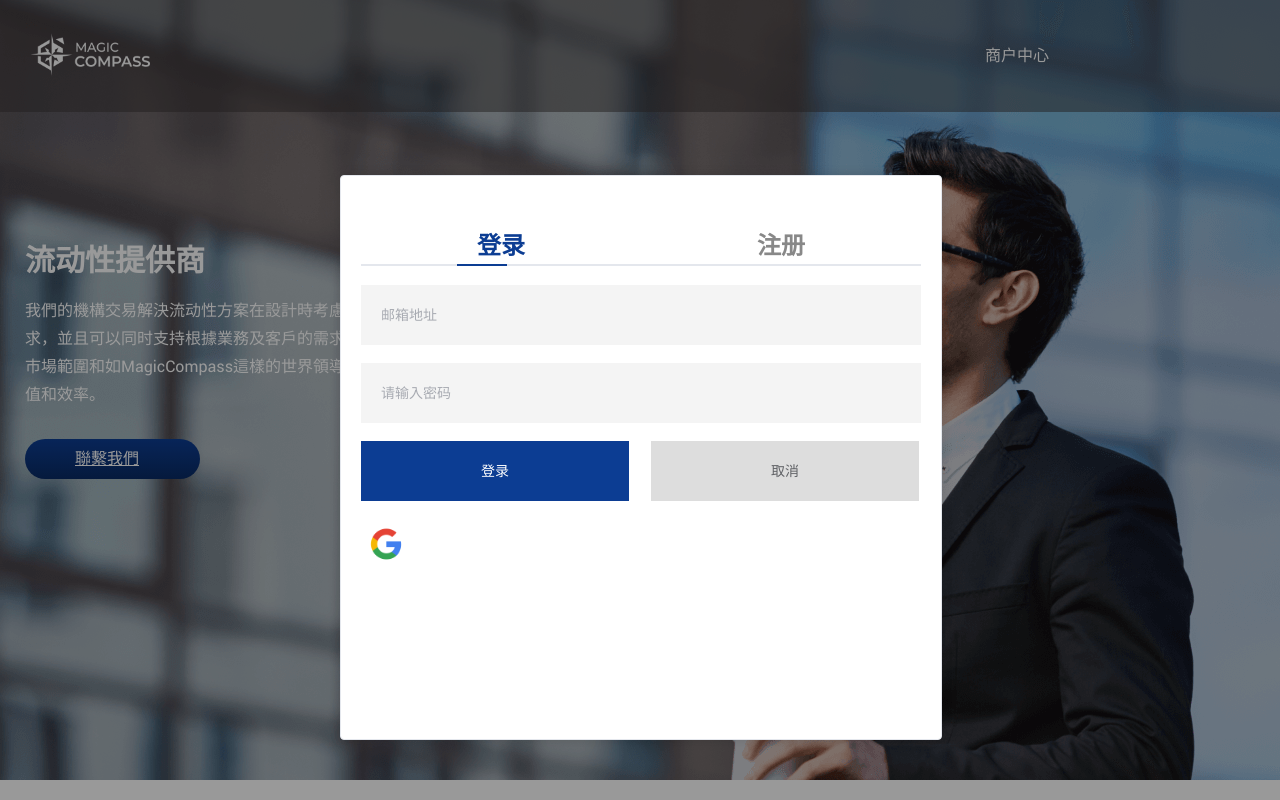
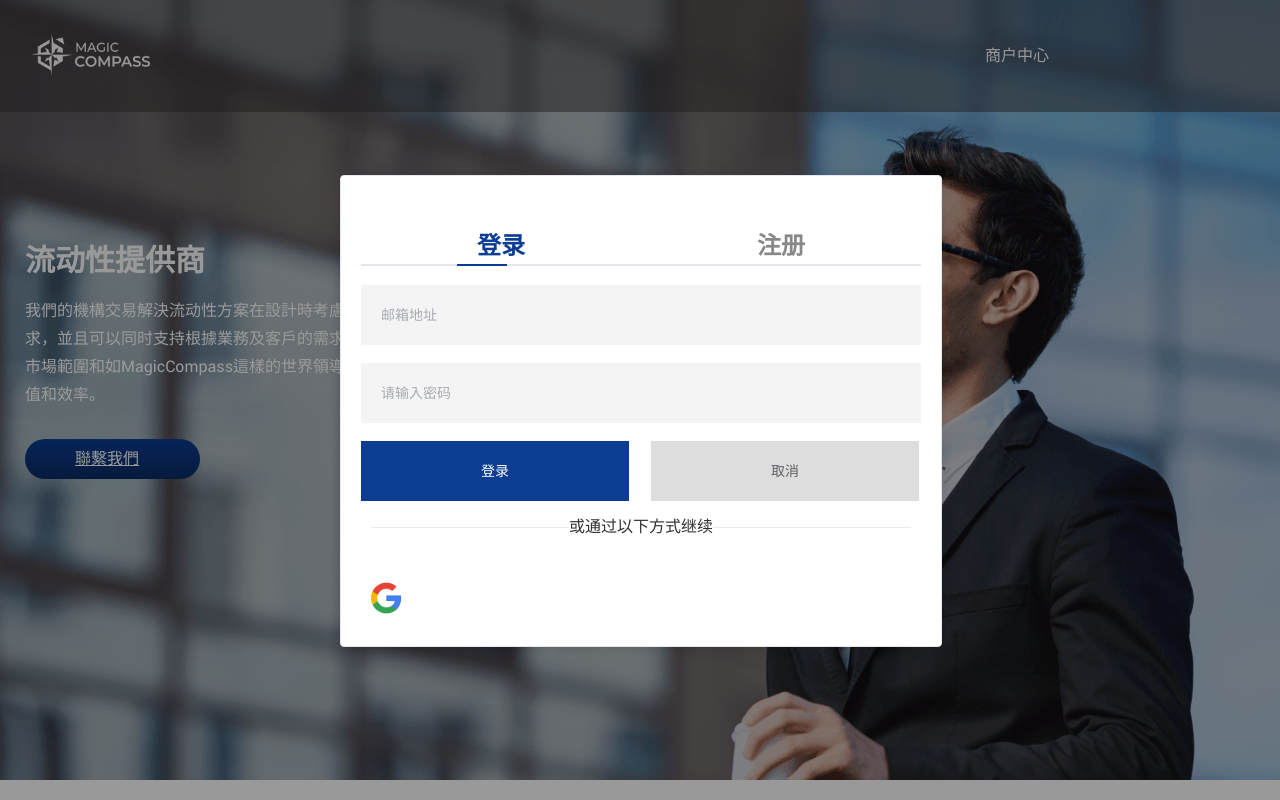
Before and after one commit to NashNiu/trader, a Vue app: page /#/ in a window 1280 px wide. Both pictures are taken after a click on the element "商户中心". Shown: the top 800 px of the page. Built offline with nearby package versions, Linux system fonts and the light colour scheme.

Commit message:
优化登录逻辑

```diff
--- a/src/components/common/login.vue
+++ b/src/components/common/login.vue
@@ -38,7 +38,11 @@
                 <el-button @click="resetForm(formRef)">取消</el-button>
               </el-form-item>
             </el-form>
-            <div class="line"></div>
+            <div class="line">
+              <p class="title">
+                <span>或通过以下方式继续</span>
+              </p>
+            </div>
             <div id="g_id_signin" class="g_id_signin" @click="googleBtn">
               <img :src="googleImg" class="googleImg" alt="" />
             </div>
@@ -406,9 +410,26 @@ onMounted(() => {
     color: #fff;
     margin-right: 10px;
   }
+  .line {
+    margin-bottom: 38px;
+    .title {
+      margin-bottom: 10px;
+      color: var(--placeholdColor);
+      text-align: center;
+      display: flex;
+      align-items: center;
+      padding: 0 10px;
+    }
+    .title::before,
+    .title::after {
+      background: #e9ebf2;
+      content: '';
+      flex: 1;
+      height: 1px;
+    }
+  }
   #g_id_signin {
-    width: 50px;
-    height: 200px;
+    width: 220px;
     .googleImg {
       width: 50px;
       height: 50px;
--- a/src/components/layout/layout.vue
+++ b/src/components/layout/layout.vue
@@ -49,11 +49,13 @@ const checkingToken = ref(false);
 const createWallet = async () => {
   const res = await createUserWallet();
   if (res?.data?.status === 0) {
-    const userInfoRes = await getUserInfoByToken();
-    if (userInfoRes?.data?.status === 0) {
-      const password = tools.decrypt(res.data?.data?.password);
-      userStore.setUserInfo({ ...res.data.data, password });
-    }
+    //修改创建钱包逻辑
+    // const userInfoRes = await getUserInfoByToken();
+    // if (userInfoRes?.data?.status === 0) {
+    //   const password = tools.decrypt(res.data?.data?.password);
+    //   userStore.setUserInfo({ ...res.data.data, password });
+    // }
+    await checkToken();
   }
 };
 const showChart = computed(
```
